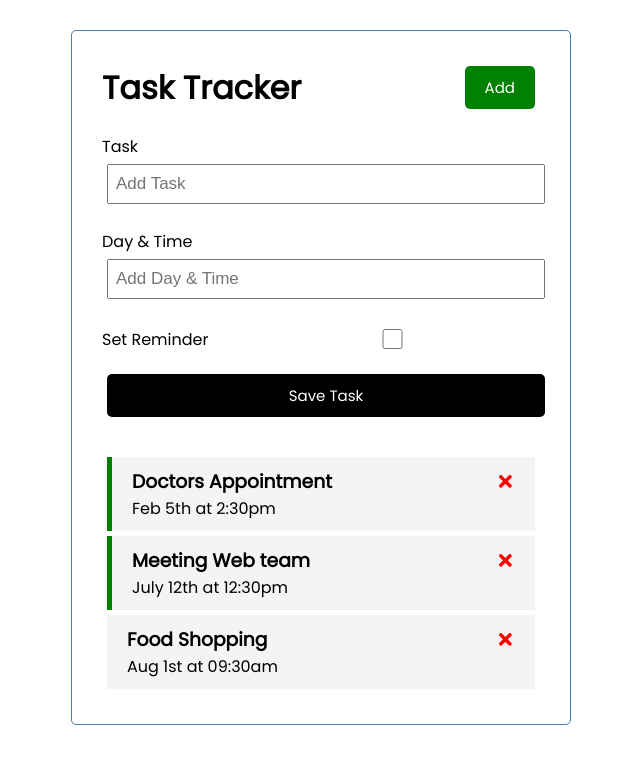
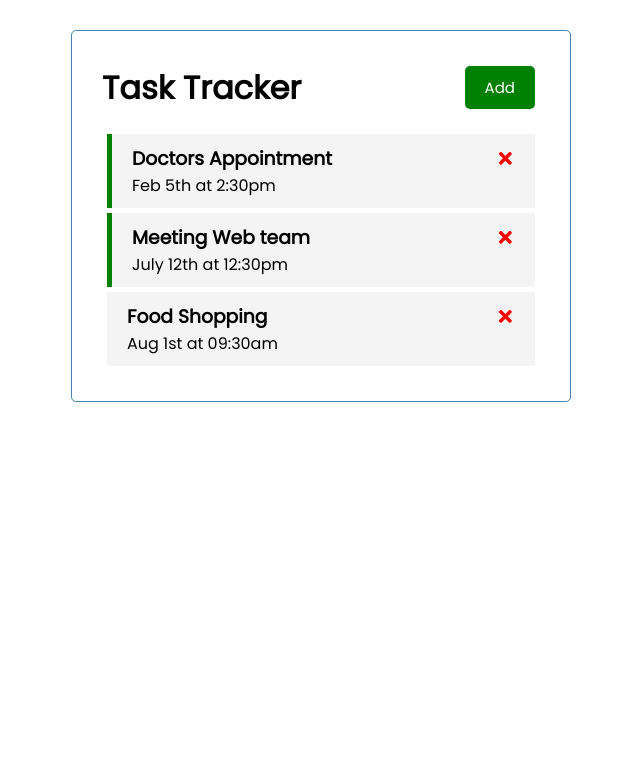
Before and after one commit to coolmich0904/react-daily-tasks, a React (Create React App) app: page / in a window 1280 px wide. Shown: the top 764 px of the page, without its empty margins (319-959 px from the left). Built offline with nearby package versions, Linux system fonts and the light colour scheme.

Commit message:
install json server

```diff
--- a/package.json
+++ b/package.json
@@ -8,6 +8,7 @@
     "@testing-library/jest-dom": "^5.14.1",
     "@testing-library/react": "^11.2.7",
     "@testing-library/user-event": "^12.8.3",
+    "json-server": "^0.16.3",
     "react": "^17.0.2",
     "react-dom": "^17.0.2",
     "react-icons": "^4.2.0",
--- a/src/App.js
+++ b/src/App.js
@@ -4,6 +4,7 @@
 import AddTasks  from './components/AddTask';
 
 const App = () => {
+  const[showAddTask, setShowAddTask] = useState(false)
   const [tasks, setTasks] = useState ([
     {
         id: 1,
@@ -27,7 +28,9 @@
 
 // Add Task
 const addTask= (task) => {
-  console.log(task);
+  const id = Math.floor(Math.random()*10000) + 1
+  const newTask ={id, ...task}
+  setTasks([...tasks, newTask])
 }
 
 
@@ -38,7 +41,7 @@
 }
 
 // Toggle Reminder
-const toggleReninder = (id) =>{
+const toggleReminder = (id) =>{
   setTasks(
     tasks.map((task) =>
       task.id === id ? {...task, reminder:
@@ -48,10 +51,12 @@
 
   return (
     <div className='container'>
-      <Header />
-      <AddTasks onAdd={addTask}  />
+      <Header
+        onAdd={() => setShowAddTask(!showAddTask)}
+        showAdd={showAddTask} />
+      {showAddTask && <AddTasks onAdd={addTask}  />}
       {tasks.length > 0 ? (
-      <Tasks tasks={ tasks } onDelete={deleteTask} onToggle={toggleReninder} />
+      <Tasks tasks={ tasks } onDelete={deleteTask} onToggle={toggleReminder} />
       ) : (
         'No Tasks to show'
       )}
--- a/src/components/AddTask.js
+++ b/src/components/AddTask.js
@@ -17,8 +17,8 @@
     onAdd({ text,day, reminder })
 
     setText('')
-    setText('')
-    setText('')
+    setDay('')
+    setReminder(false)
 
 }
 
@@ -36,8 +36,12 @@
             </div>
             <div className='form-control form-control-check'>
                 <label>Set Reminder</label>
-                <input type='checkbox'
-                value={reminder} onChange = {(e) => setReminder(e.currentTarget.checked)} />
+                <input
+                    type='checkbox'
+                    checked={reminder}
+                    value={reminder}
+                    onChange = {(e) => setReminder(e.currentTarget.checked)}
+                />
             </div>
 
             <input type='submit' value='Save Task' className='btn btn-block' />
--- a/src/components/Header.js
+++ b/src/components/Header.js
@@ -2,15 +2,16 @@
 import Button from './Button';
 
 
-const Header = ({title}) => {
-    const onClick = () => {
-        console.log('Click')
-    }
+const Header = ({title, onAdd, showAdd}) => {
+
     return (
         <header className='header'>
             <h1>{title}</h1>
-            <Button color='green' text='Add' onClick={onClick} />
-
+            <Button
+                color={showAdd ? 'black' : 'green'}
+                text={showAdd ? 'Close': 'Add'}
+                onClick={onAdd}
+            />
         </header>
     )
 }
```
Also changed, not shown: 1 other file (tests, documents, lock files or other folders).
